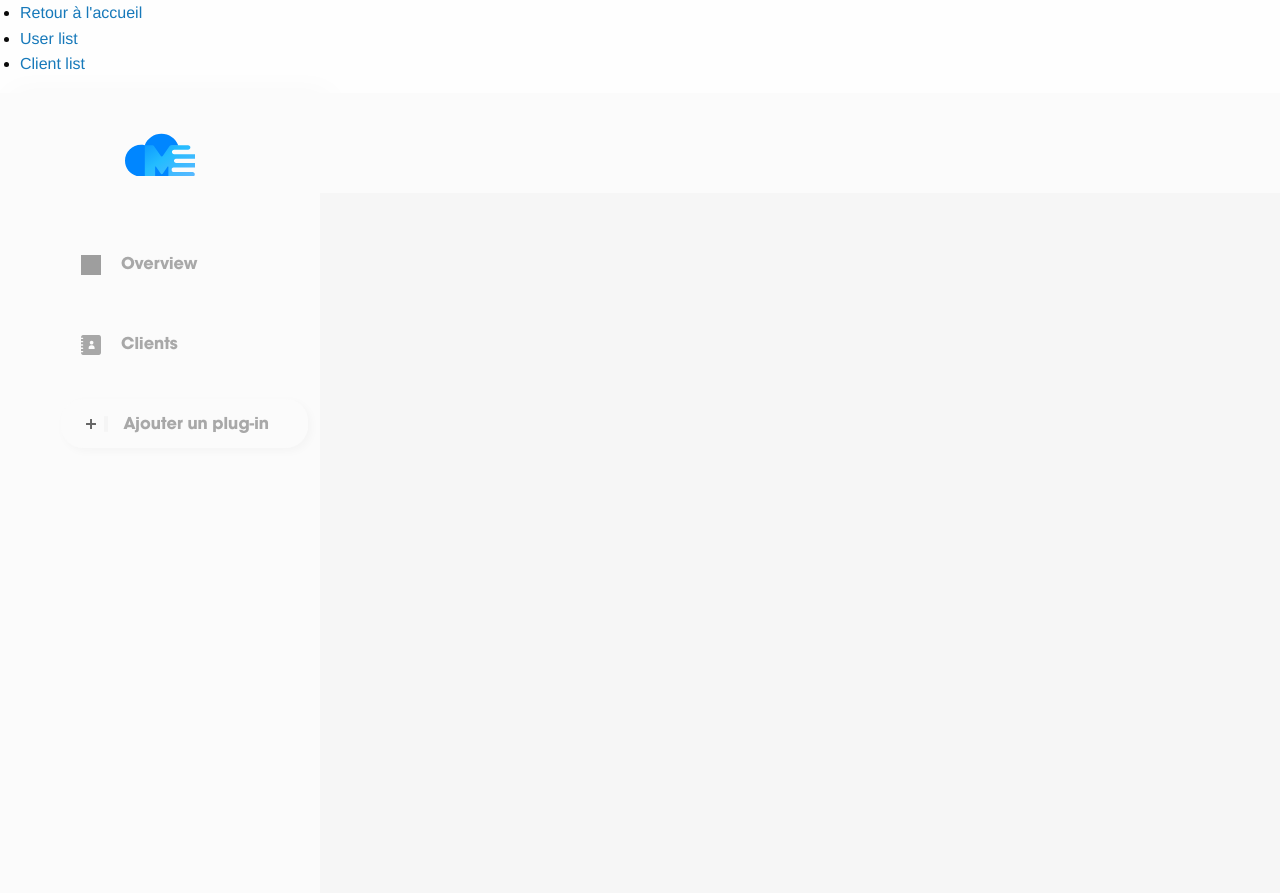
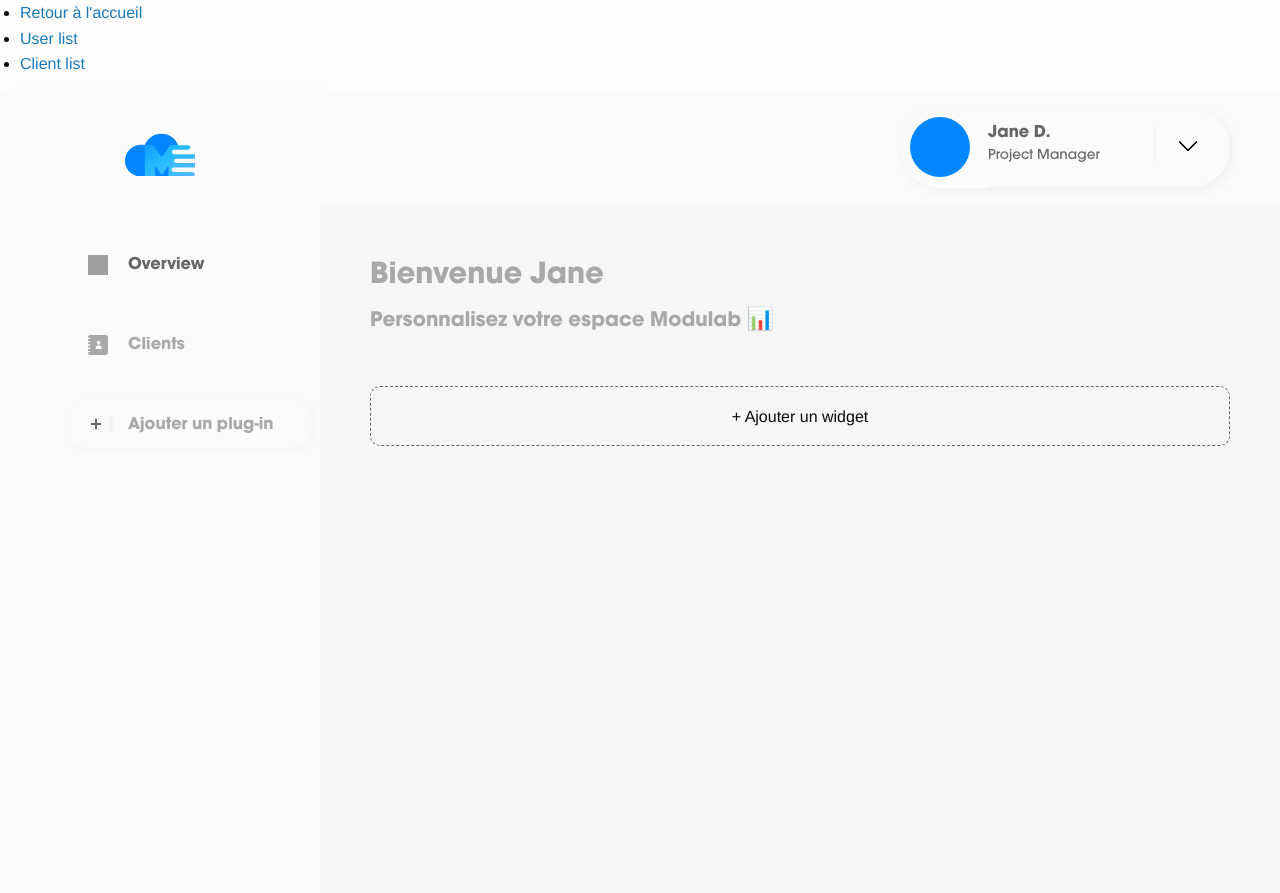
Before and after one commit to Rowlab/modulab, a PHP site: page /modulab/app/views/admin/index.php in a window 1280 px wide. Run offline with PHP 8.4, Linux system fonts and the light colour scheme; style sheets or scripts are compiled from the project's sources; some libraries are stand-ins or nearby versions; grey boxes are pictures that could not be loaded.

Commit message:
ajout des pages login - home

```diff
--- a/app/views/templates/footer.php
+++ b/app/views/templates/footer.php
@@ -3,4 +3,5 @@
 </footer>
 </body>
 <script src="scirpt/loader.js" type="text/javascript"></script>
+<script src="scirpt/home_toggler.js" type="text/javascript"></script>
 </html>
--- a/app/views/templates/home-base.php
+++ b/app/views/templates/home-base.php
@@ -17,12 +17,19 @@
       </nav>
     </div>
     <div class="columns medium-9 paddless">
-      <div class="home__account">
+        <?php include(ROOT . 'app/views/templates/home-topbar.php');?>
 
-      </div>
-    </div>
-    <div class="columns medium-9 paddless">
+
       <div class="home__content">
+        <div class="home__content__wraper">
+          <h1 class="home__content__title">Bienvenue Jane</h1>
+          <h2 class="home__content__subtitle">Personnalisez votre espace Modulab 📊</h2>
+          <div class="home__content__wiget">
+            <p>+ Ajouter un widget</p>
+          </div>
+        </div>
+
+
         <?php include(ROOT . 'app/views/templates/home-profil.php');?>
       </div>
     </div>
--- a/app/views/templates/home-profil.php
+++ b/app/views/templates/home-profil.php
@@ -1,9 +1,9 @@
-<div class="row fullWidth">
+<!-- <div class="row fullWidth"> -->
 
   <!-- //CODE ICI -->
   <!-- Avent de code faire un "gulp img && gulp" + Modif dans un fichier sccs -->
-  <div class="columns medium-10 large-12 small-2">
+  <!-- <div class="columns medium-10 large-12 small-2">
 
   </div>
 
-</div>
+</div> -->
--- /dev/null
+++ b/app/views/templates/home-topbar.php
@@ -0,0 +1,20 @@
+<div class="home__account">
+  <div class="home__account__user">
+    <div class="home__account__user__info">
+      <div class="home__account__user__info__image">
+        <img src="" alt="">
+      </div>
+      <div class="home__account__user__info__name">
+        <h4 class="home__account__user__info__name"> Jane D.</h3>
+        <h6 class="home__account__user__info__name__job">Project Manager</h3>
+      </div>
+      <div class="home__account__user__info__menu_toggler">
+      </div>
+    </div>
+
+    <div class="home__account__user__more">
+      <a href="/profil"> Profil</a>
+      <a href="#"> Déconnexion</a>
+    </div>
+    </div>
+  </div>
--- /dev/null
+++ b/public/scirpt/home_toggler.js
@@ -0,0 +1,9 @@
+
+var user = document.querySelector('.home__account__user');
+var toggler = document.querySelector('.home__account__user__info__menu_toggler');
+
+user.addEventListener('click', function()
+{
+  user.classList.toggle('droped');
+  toggler.classList.toggle('toggled');
+})
--- a/public/scirpt/loader.js
+++ b/public/scirpt/loader.js
@@ -1,7 +1,7 @@
 var loader = document.querySelector('.login__loader');
-console.log(loader);
 
 
+if (loader) {
   setTimeout(function()
   {
     loader.style.opacity = "0"
@@ -11,3 +11,4 @@ setTimeout(function()
     })
 
   }, 5150);
+}
--- a/public/styles/app.scss
+++ b/public/styles/app.scss
@@ -6,4 +6,5 @@
 @import 'views/login';
 
 @import 'views/home-base';
+@import 'views/home-topbar';
 @import 'views/home-profil';
--- a/public/styles/views/_home-base.scss
+++ b/public/styles/views/_home-base.scss
@@ -14,7 +14,7 @@
     flex-direction: column;
     height: 100vh;
     padding-top: 40px;
-    background-color: #fbfbfb;
+    background-color: $main-color;
     box-shadow: 10px 0 30px 0 rgba(0, 0, 0, 0.03);
 
     &__logo{
@@ -25,13 +25,12 @@
       background-image: url('../images/modulab_logo.svg');
     }
     &__links{
-      min-width: 78px;
-      margin: 0 auto;
       font-size: 18px;
       position: relative;
       text-align: left;
       margin-bottom: 53px;
       font-family: $avalon-bold;
+      left: 40%;
 
       a{
         color: #a8a8a8;
@@ -49,6 +48,7 @@
           height: 20px;
           background-size: 100%;
         }
+
       }
       &:nth-child(3){
         & a::before{
@@ -61,20 +61,29 @@
           width: 20px;
           height: 20px;
         }
+
       }
+      &:nth-child(4){
+        left: calc(40% - 62px);
+      }
+
       &.selected{
-        // color: #666666;
+        // background-color: red;
         position: relative;
 
-        & a::before{
+        & a{
+          color: $terciary-color;
+          &:before{
             position: absolute;
             content: '';
             top: 50%;
             transform: translateY(-50%);
             left: -40px;
-          background-image: url('../images/ICON_HOME_B.svg')!important;
+            background-image: url('../images/icon_b.svg');
             width: 20px;
             height: 20px;
+            background-size: 100%;
+          }
         }
       }
       .plug-in{
@@ -83,12 +92,11 @@
         padding-bottom: 14px;
         padding-left: 62px;
         padding-right: 39px;
-        left: 10%;
 
         width: 212px;
         height: 45px;
         border-radius: 22.5px;
-        background-color: #fbfbfb;
+        background-color: $main-color;
         box-shadow: 3px 3px 10px 0 rgba(0, 0, 0, 0.03);
 
         &:after{
@@ -118,14 +126,40 @@
       }
     }
   }
-  &__account{
-    height: 100px;
-    background-color: #fbfbfb;
-    width: 100%;
-  }
   &__content{
-    height: calc(100vh - 100px);
+    height: calc(100vh - 110px);
     background-color: #f6f6f6;
     width: 100%;
+
+    &__title{
+      color: #a8a8a8;
+      font-size: 32px;
+      font-family: $avalon-bold;
+
+    }
+    &__subtitle{
+      color: #a8a8a8;
+      font-size: 22px;
+      font-family: $avalon-bold;
+    }
+    &__wiget{
+      margin-top: 50px;
+      width: 100%;
+      border: 1px dashed #666666;
+      border-radius: 10px;
+      cursor: pointer;
+
+      p{
+        text-align: center;
+        margin-bottom: 0;
+        padding-top: 17px;
+        padding-bottom: 15px;
       }
     }
+    &__wraper{
+      margin-left: 50px;
+      padding-top: 50px;
+      margin-right: 50px;
+    }
+  }
+}
--- /dev/null
+++ b/public/styles/views/_home-topbar.scss
@@ -0,0 +1,118 @@
+.home__account{
+  height: 110px;
+  background-color: $main-color;
+  width: 100%;
+  display: flex;
+  flex-direction: row-reverse;
+
+  &__user{
+    margin-right: 50px;
+    margin-top: 15px;
+    max-width: 330px;
+    width: 100%;
+    max-height: 80px;
+    height: 100%;
+    border-radius: 41px;
+    background-color: $main-color;
+    box-shadow: 3px 3px 10px 0 rgba(0, 0, 0, 0.05);
+    position: relative;
+    display: flex;
+    flex-direction: row;
+    justify-content: space-between;
+    transition: 0.7s ease all;
+    cursor: pointer;
+    overflow-y: hidden;
+    display: flow-root;
+
+    &.droped{
+      height: 3000px;
+      max-height: 160px;
+    }
+
+    &__info{
+      display: flex;
+      flex-direction: row;
+      align-items: center;
+      justify-content: space-between;
+      width: 100%;
+      height: 78px;
+
+      &__image{
+        background-color: #0086FF;
+        height: 60px;
+        width: 60px;
+        border-radius: 50%;
+        margin-left: 10px;
+      }
+      &__name{
+        font-size: 18px;
+        color: $terciary-color;
+        font-family: $avalon-bold;
+        margin-bottom: 0;
+        width: 180px;
+        position: relative;
+
+        &__job{
+          font-size: 15px;
+          font-family: $avalon;
+        }
+        &:after{
+          position: absolute;
+          right: 12px;
+          top: 50%;
+          height: 50%;
+          width: 2px;
+          background-color: #F5F5F5;
+          transform: translateY(-50%);
+          content: '';
+        }
+      }
+      &__menu_toggler{
+        width: 14px;
+        height: 14px;
+        border-left: 2px solid #000;
+        border-bottom: 2px solid #000;
+        border-radius: 16%;
+        transform: rotate(-45deg) translateY(-50%);
+        margin-right: 30px;
+        transition: 0.5s ease all;
+        position: relative;
+
+        &.toggled{
+          transform: rotate(135deg) translateY(-28%);
+        }
+      }
+    }
+
+    &__more{
+      display: flex;
+      flex-direction: column;
+      margin-left: 88px;
+      width: calc(100% - 110px);
+
+      a{
+       color: $terciary-color;
+       position: relative;
+       padding-top: 10px;
+       padding-bottom:  5px;
+       font-size: 15px;
+       font-family: $avalon;
+       cursor: pointer;
+
+       &:hover{
+         text-decoration: underline;
+       }
+
+        &:before{
+          position: absolute;
+          top: 0;
+          left: 0;
+          width: 100%;
+          height: 2px;
+          content: '';
+          background-color: #F5F5F5;
+        }
+      }
+    }
+  }
+}
--- a/public/styles/views/_option.scss
+++ b/public/styles/views/_option.scss
@@ -11,9 +11,9 @@
 
 
 
-$main-color :       #FFFFFF;
+$main-color :       #fbfbfb;
 $grey:              #f3f3f3;
-$terciary-color :   #FFFFFF;
+$terciary-color :   #666666;
 
 $avalon :               'Avalon-Medium' , Arial, sans-serif;
 $avalon-italique :      'Avalon-Medium-italique', Arial, sans-serif;
```
Also changed, not shown: app/views/templates/login.php (+0 -21 lines). Lines whose indentation alone changed are shown as unchanged.
